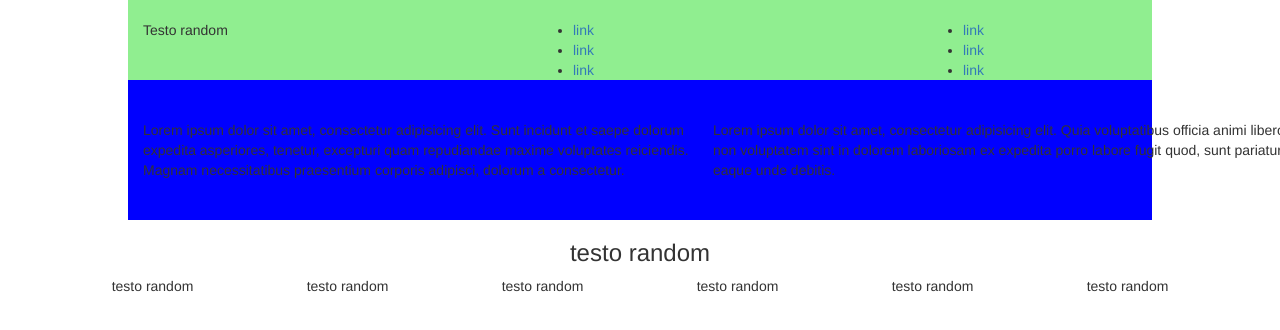
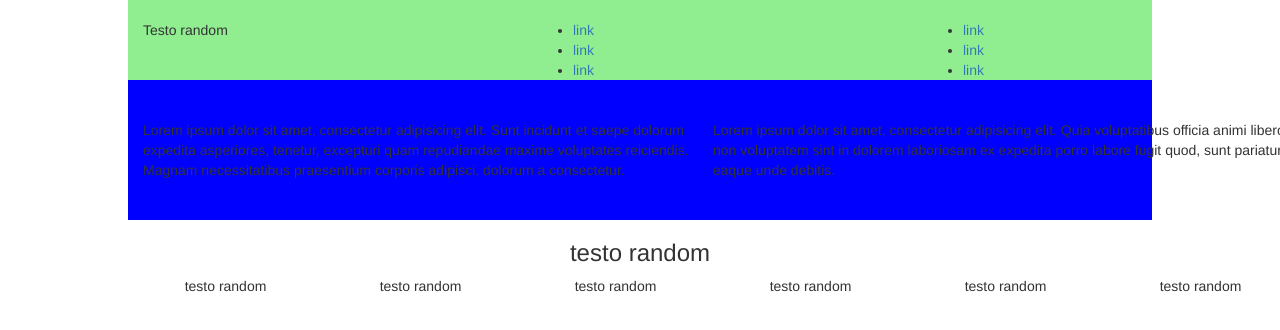
Before and after one commit to stefanoriccio1/html-css-digitalocean, a plain HTML site: page index.html in a window 1280 px wide. Drawn offline with nearby package versions, Linux system fonts and the light colour scheme.

Commit message:
corretto wrapper

```diff
--- a/index.html
+++ b/index.html
@@ -59,7 +59,7 @@
       <!-- inizio main -->
     <main>
       <!-- inizio customers -->
-      <section class="customers text-center">
+      <section class="customers text-center wrapper_80">
         <h3>testo random</h3>
         <div class="container">
           <div class="row">
```
